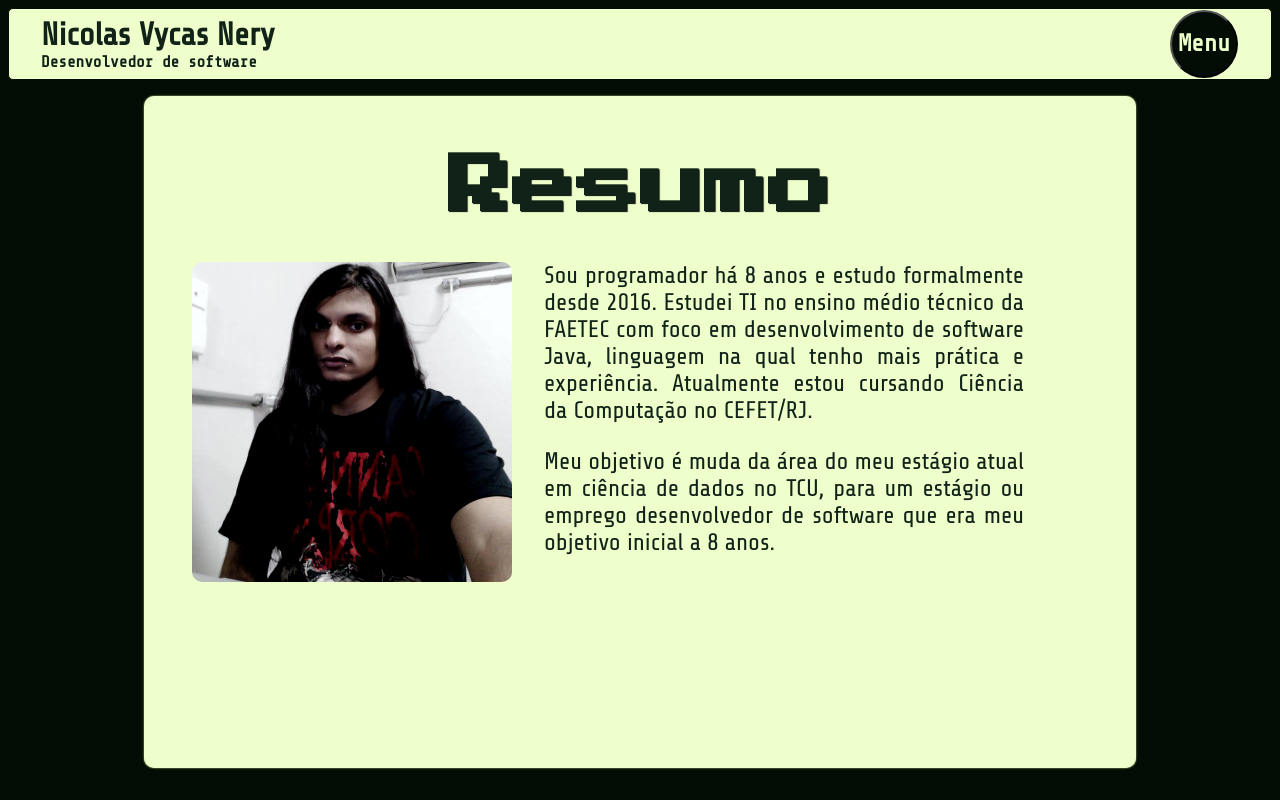
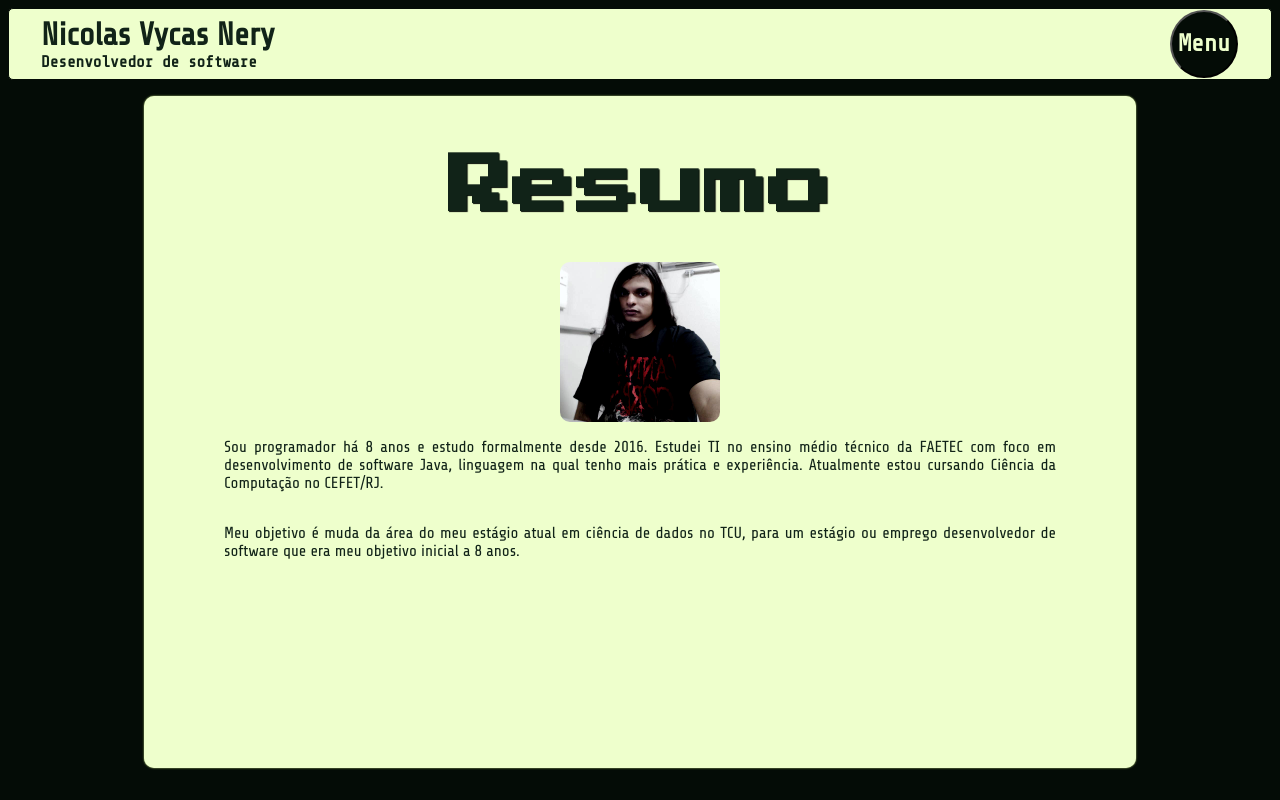
Before and after one commit to tomast1337/Portfolio, a React (Vite) app: page / in a window 1280 px wide. Built offline with nearby package versions, Linux system fonts and the light colour scheme; a web font is replaced by a local one.

Commit message:
Melhorias no resumo

```diff
--- a/src/pages/ResumoPage.module.scss
+++ b/src/pages/ResumoPage.module.scss
@@ -1,6 +1,11 @@
 @use '../base-colors.scss' as *;
 
 .page {
+    display: flex;
+    flex-direction: column;
+    align-items: center;
+    justify-content: center;
+
     h1 {
         font-size: 4em;
         text-align: center;
@@ -12,7 +17,7 @@
     $page-padding: 4em;
 
     p {
-        font-size: 1.5em;
+        font-size: medium;
         text-align: justify;
         text-justify: inter-word;
         padding-left: $page-padding;
@@ -27,7 +32,7 @@
     img {
         float: left;
         width: 50%;
-        max-width: 20em;
+        max-width: 10em;
         height: auto;
         margin: 0 2rem;
         border-radius: 10px;
```
